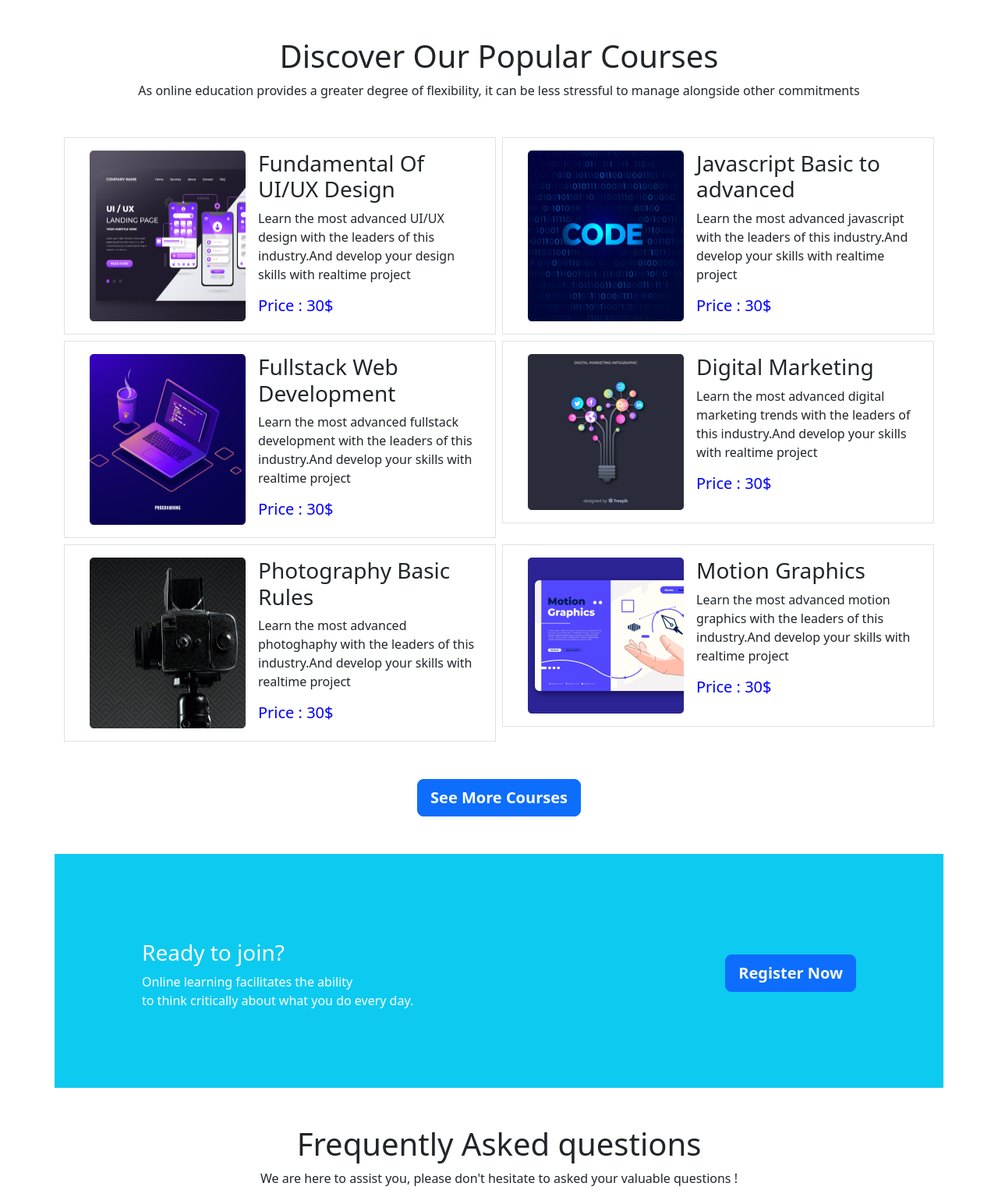
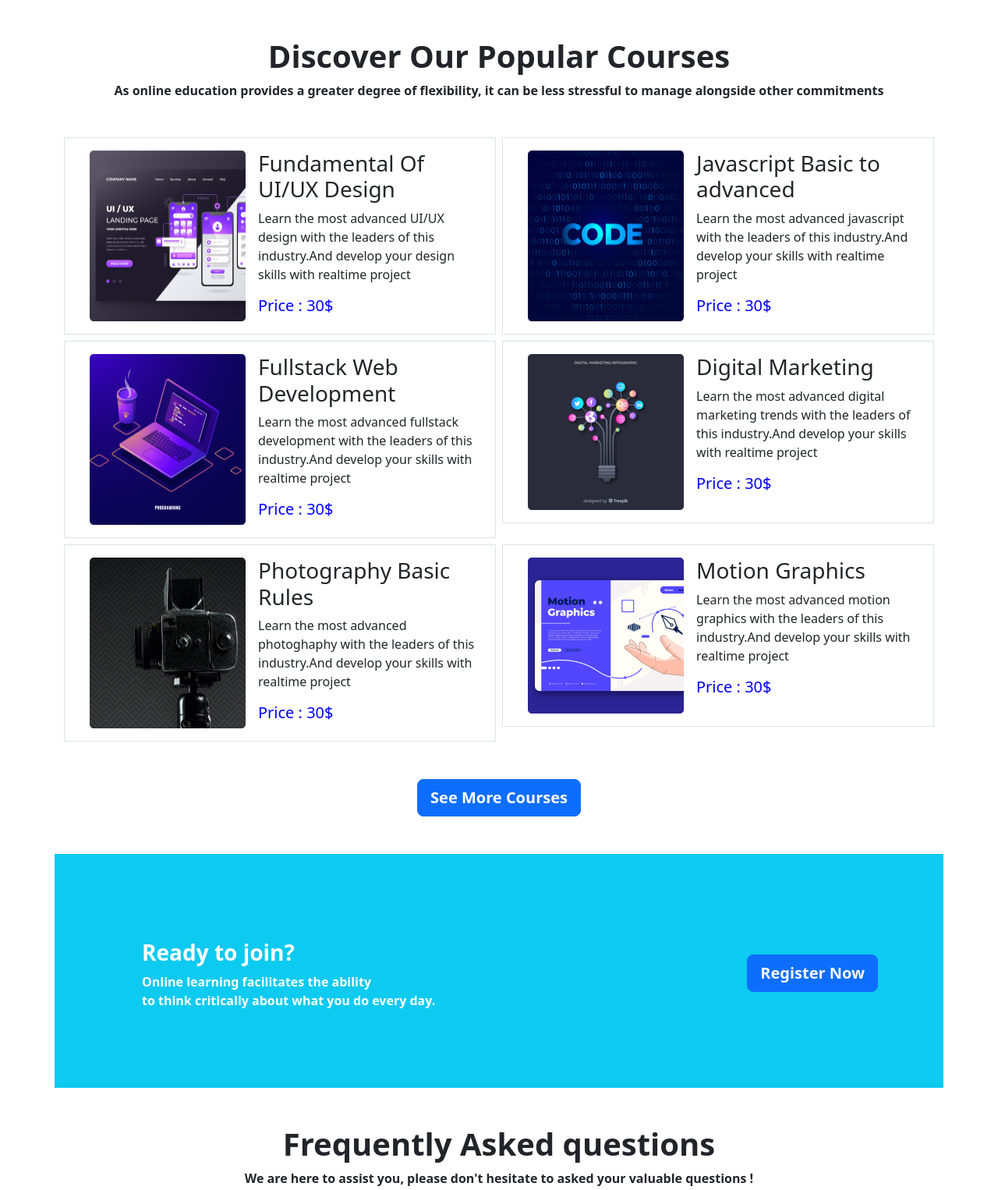
Before and after one commit to shovonkumar71/eduhub, a plain HTML site: page INDEX.html in a window 1280 px wide. Shown: the part 678-2204 px from the top of the page at 78% size. Drawn offline with nearby package versions, Linux system fonts and the light colour scheme.

Commit message:
change aded

```diff
--- a/INDEX.html
+++ b/INDEX.html
@@ -68,10 +68,11 @@
                         <img style="filter:brightness(30%);" src="image/cover-1.png" class="d-block w-100" alt="...">
                         <div class="carousel-caption d-none d-md-block">
                             <h1 style="font-size:70px;">Get Started Digital Learning</h1>
-                            <p style="font-size:19px;">Online learning facilitates the ability to think critically about
+                            <h6 style="font-size:19px;">Online learning facilitates the ability to think critically
+                                about
                                 what you do every day. The goal in the classroom is to challenge you to think
                                 differently
-                            </p>
+                            </h6>
                             <button type="button" class="btn btn-primary btn-lg">Get Started</button>
                         </div>
                     </div>
@@ -88,7 +89,7 @@
                         <img style="filter:brightness(30%);" src="image/cover-3.jpg" class="d-block w-100" alt="...">
                         <div class="carousel-caption d-none d-md-block">
                             <h1 style="font-size:70px;">Get Started Digital Learning</h1>
-                            <p style="font-size:19px;">Some representative placeholder content for the first slide.</p>
+                            <p style="font-size:19px;">Don't waste your time, it's more than easy what you think </p>
                             <button type=" button" class="btn btn-primary btn-lg">Get Started</button>
                         </div>
                     </div>
@@ -109,9 +110,10 @@
     <Main>
         <section class="container">
             <div class="my-5 text-center ">
-                <h1>Discover Our Popular Courses</h1>
-                <P>As online education provides a greater degree of flexibility, it can be less stressful to manage
-                    alongside other commitments</P>
+                <h1 class="fw-bold">Discover Our Popular Courses</h1>
+                <p class="fw-bold">As online education provides a greater degree of flexibility, it can be less
+                    stressful to manage
+                    alongside other commitments</p>
             </div>
         </section>
         <section>
@@ -200,8 +202,9 @@
         <section class="container bg-info" style="height: 300PX;">
             <div class="d-flex align-items-center mt-5">
                 <div style="margin-top: 110PX; margin-left: 100PX; color: white;">
-                    <h3>Ready to join?</h3>
-                    <P> Online learning facilitates the ability <br> to think critically about what you do every day.
+                    <h3 class="fw-bold">Ready to join?</h3>
+                    <P class="fw-bold"> Online learning facilitates the ability <br> to think critically about what you
+                        do every day.
                     </P>
 
                 </div>
@@ -214,9 +217,9 @@
         </section>
         <section class="container">
             <div class="mt-5 text-center mb-5">
-                <h1>Frequently Asked questions</h1>
-                <P> We are here to assist you, please don't hesitate to asked your valuable questions !
-                </P>
+                <h1 class="fw-bold">Frequently Asked questions</h1>
+                <p class="fw-bold"> We are here to assist you, please don't hesitate to asked your valuable questions !
+                </p>
             </div>
             <div style="margin-top: 100PX">
                 <div class="accordion" id="accordionExample">
@@ -305,7 +308,7 @@
         </section>
         <section class="container text-center mt-5">
             <div>
-                <h1>800+ Trusted companies all over the world</h1>
+                <h1 class="fw-bold">800+ Trusted companies all over the world</h1>
             </div>
             <div class="mt-5">
                 <img style="margin-right: 30PX;" src="image/company-1.png" alt="">
```
